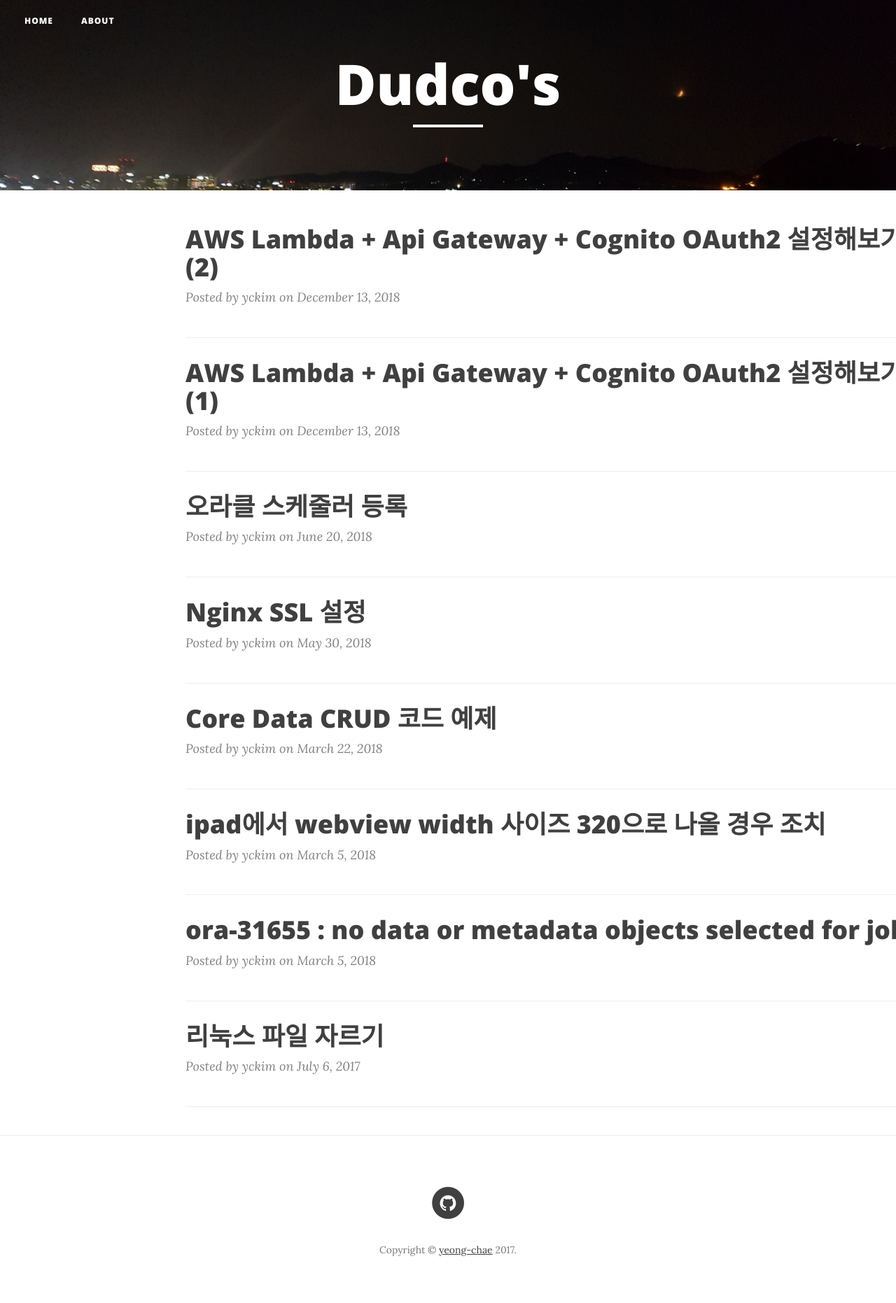
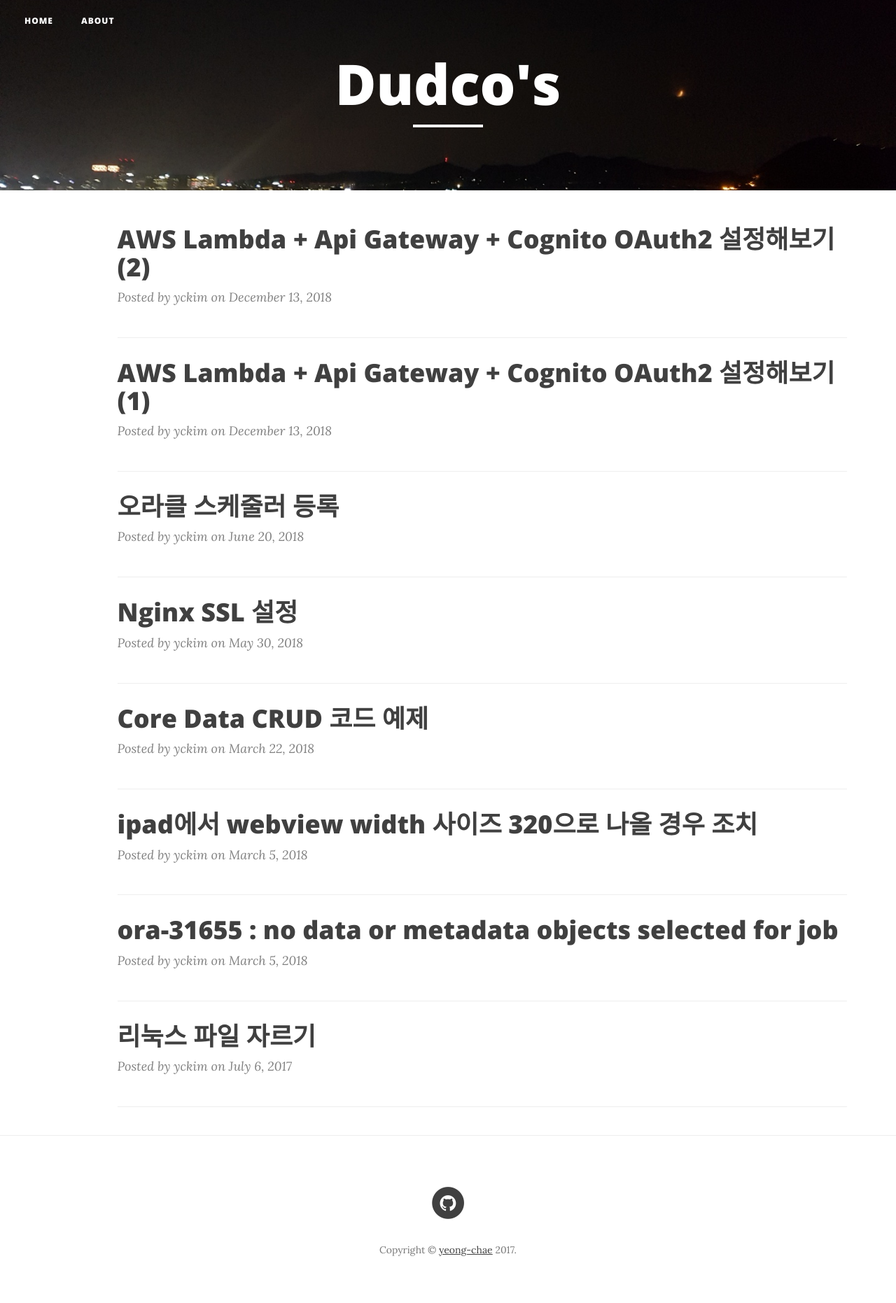
Before and after one commit to kimyeong-chae/kimyeong-chae.github.io, a Jekyll site: the page built from index.html, in a window 1280 px wide. Shown: the whole page at 70% size. Built offline with Jekyll 4.4.1, drawn with Linux system fonts in a browser that asks for light colours; nearby versions of some CDN libraries; the list of posts is cut into pages by our own code.

Commit message:
1. 내용 부분 스타일 수정

```diff
--- a/_layouts/page.html
+++ b/_layouts/page.html
@@ -25,7 +25,7 @@
 <!-- Main Content -->
 <div class="container">
 	<div class="row">
-		<div class="col-lg-11 col-lg-offset-2 col-md-10 col-md-offset-1">
+		<div class="col-lg-11 col-lg-offset-1 col-md-10 col-md-offset-1">
 			{{ content }}
 		</div>
 	</div>
--- a/_layouts/post.html
+++ b/_layouts/post.html
@@ -153,7 +153,7 @@
 <article>
     <div id="content" class="container">
         <div class="row">
-            <div class="col-lg-8 col-lg-offset-2 col-md-10 col-md-offset-1">
+            <div class="col-lg-11 col-lg-offset-1 col-md-10 col-md-offset-1">
 
 				{{ content | markdownify }}
 
```
